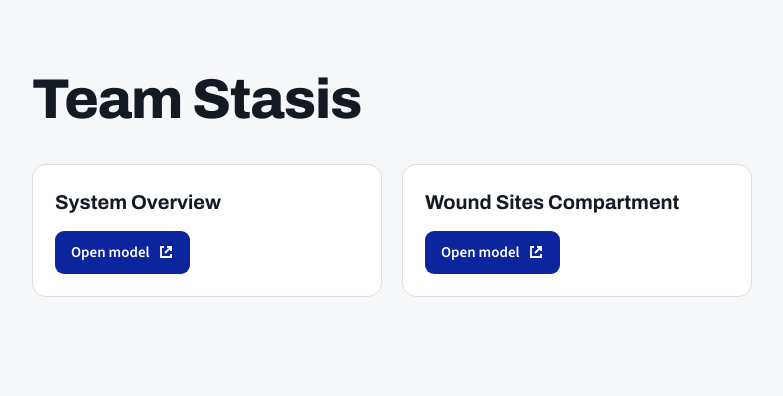
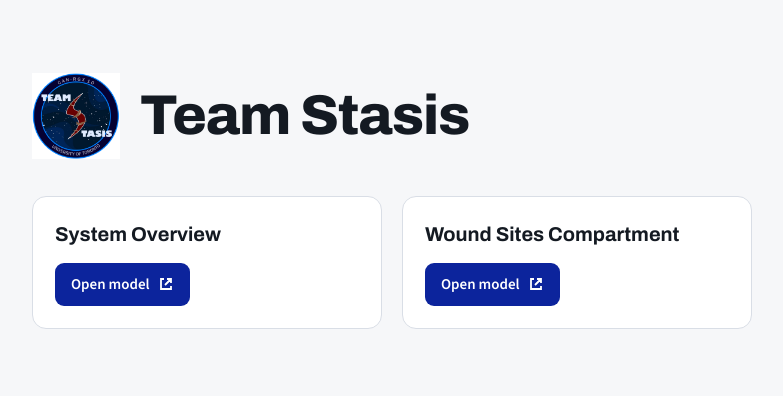
Before and after one commit to TeamStasis/TeamStasis.github.io, a plain HTML site: page index.html in a window 1280 px wide. Shown: the whole page, without its empty margins (248-1031 px from the left). Drawn offline with nearby package versions, Linux system fonts and the light colour scheme.

Commit message:
added logo

```diff
--- a/index.html
+++ b/index.html
@@ -6,7 +6,6 @@
 <title>Team Stasis</title>
 <link rel="stylesheet" href="https://fonts.googleapis.com/css2?family=Archivo:wght@700;800&family=Source+Sans+3:wght@400;600&display=swap">
 <style>
-/* Layout: one centred column. Name at the top, two model cards below. */
 :root{
   --bg:#f6f7f9; --surface:#ffffff; --fg:#141a22; --muted:#5a6676; --line:#d9dee6;
   --accent:#0c249c; --accent-ink:#ffffff;
@@ -31,11 +30,16 @@ h1{font-family:var(--display);font-weight:800;font-size:clamp(36px,7vw,56px);lin
 .btn:hover{filter:brightness(1.08)}
 .btn:focus-visible{outline:3px solid var(--accent);outline-offset:3px}
 .btn svg{width:16px;height:16px}
+.brand{display:flex;align-items:center;gap:20px;flex-wrap:wrap}
+.logo{width:88px;height:88px;object-fit:contain;flex:0 0 auto}
 @media (prefers-reduced-motion:no-preference){.btn{transition:filter .15s}}
 </style>
 
 <div class="wrap">
-  <h1>Team Stasis</h1>
+  <header class="brand">
+    <img class="logo" src="logo.png" alt="Team Stasis logo">
+    <h1>Team Stasis</h1>
+  </header>
   <div class="models">
     <article class="card">
       <h2>System Overview</h2>
```
Also changed, not shown: logo.png (added).
